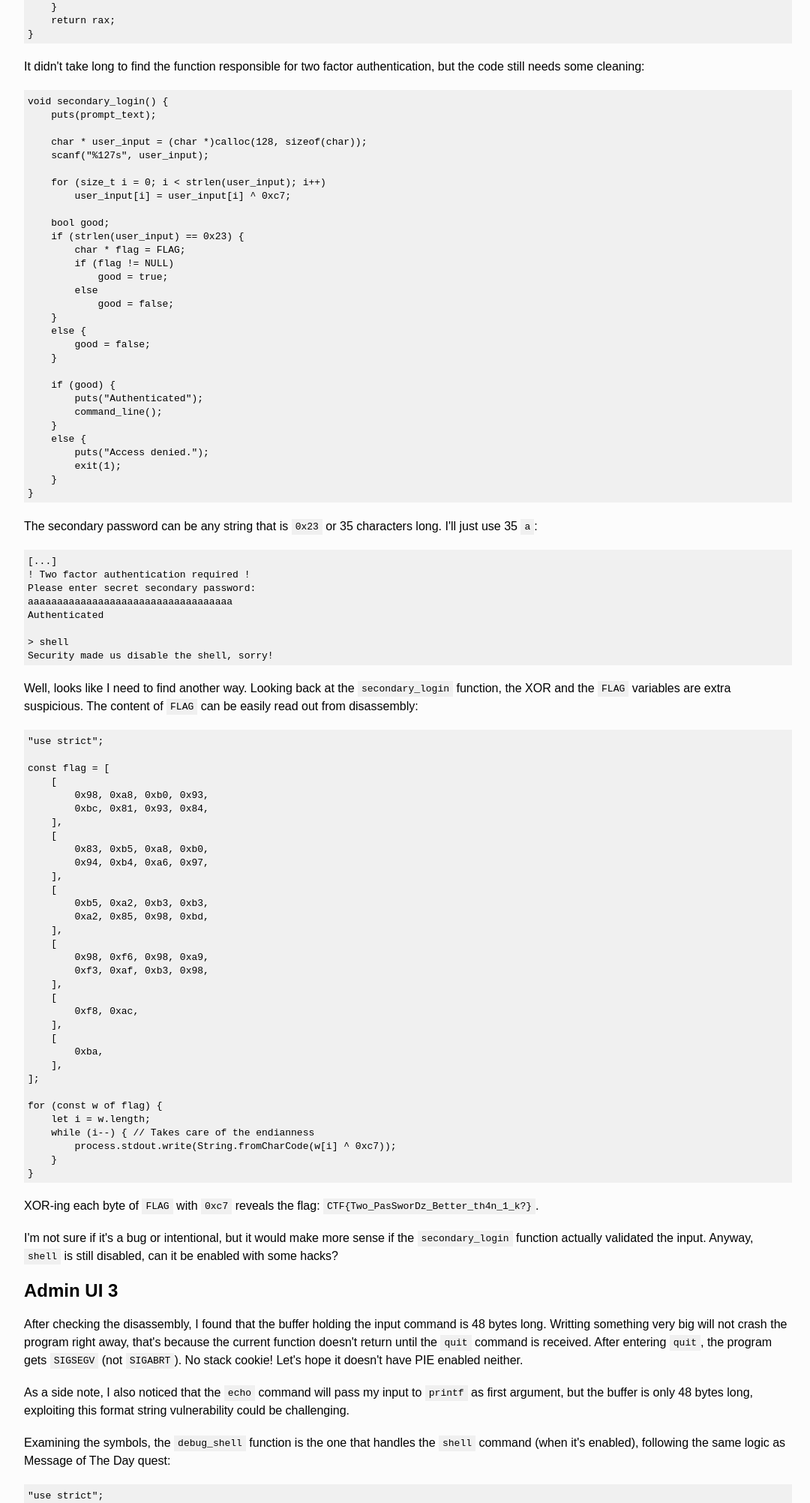
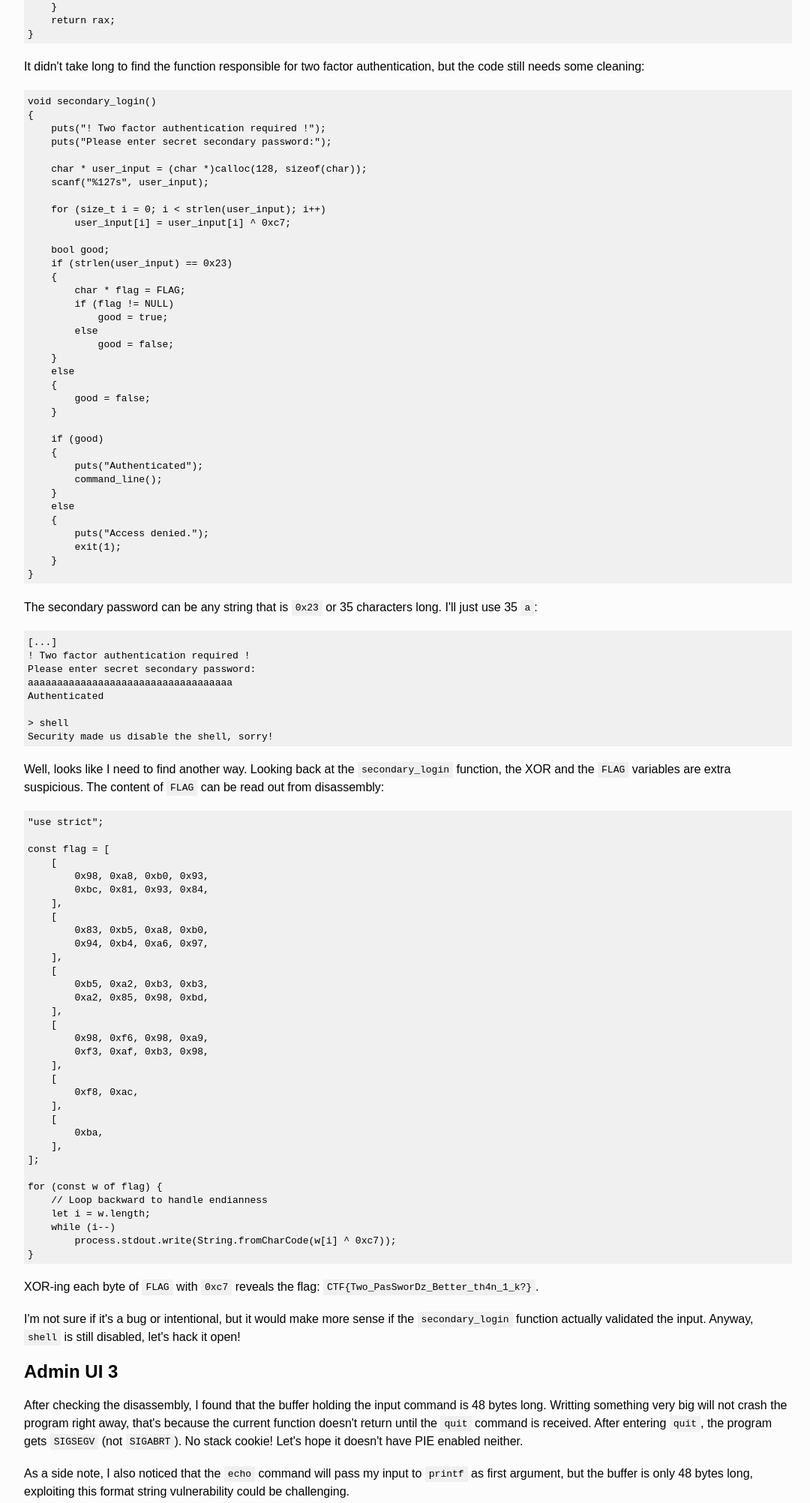
Before and after one commit to jspenguin2017/Blog, a website: page docs/Google_CTF_2018_3.html in a window 1280 px wide. Shown: the part 2881-4885 px from the top of the page at 75% size, without its empty margins (96-1176 px from the left). Drawn offline with Linux system fonts and the light colour scheme.

Commit message:
polish 3

```diff
--- a/docs/Google_CTF_2018_3.html
+++ b/docs/Google_CTF_2018_3.html
@@ -162,8 +162,10 @@ C style pseudocode from binary, let's try it:</p>
 </code></pre>
 <p>It didn't take long to find the function responsible for two factor
 authentication, but the code still needs some cleaning:</p>
-<pre><code>void secondary_login() {
-    puts(prompt_text);
+<pre><code>void secondary_login()
+{
+    puts("! Two factor authentication required !");
+    puts("Please enter secret secondary password:");
 
     char * user_input = (char *)calloc(128, sizeof(char));
     scanf("%127s", user_input);
@@ -172,22 +174,26 @@ authentication, but the code still needs some cleaning:</p>
         user_input[i] = user_input[i] ^ 0xc7;
 
     bool good;
-    if (strlen(user_input) == 0x23) {
+    if (strlen(user_input) == 0x23)
+    {
         char * flag = FLAG;
         if (flag != NULL)
             good = true;
         else
             good = false;
     }
-    else {
+    else
+    {
         good = false;
     }
 
-    if (good) {
+    if (good)
+    {
         puts("Authenticated");
         command_line();
     }
-    else {
+    else
+    {
         puts("Access denied.");
         exit(1);
     }
@@ -206,7 +212,7 @@ Security made us disable the shell, sorry!
 </code></pre>
 <p>Well, looks like I need to find another way. Looking back at the
 <code>secondary_login</code> function, the XOR and the <code>FLAG</code> variables are extra
-suspicious. The content of <code>FLAG</code> can be easily read out from disassembly:</p>
+suspicious. The content of <code>FLAG</code> can be read out from disassembly:</p>
 <pre><code class="JavaScript language-JavaScript">"use strict";
 
 const flag = [
@@ -235,17 +241,17 @@ const flag = [
 ];
 
 for (const w of flag) {
+    // Loop backward to handle endianness
     let i = w.length;
-    while (i--) { // Takes care of the endianness
+    while (i--)
         process.stdout.write(String.fromCharCode(w[i] ^ 0xc7));
-    }
 }
 </code></pre>
 <p>XOR-ing each byte of <code>FLAG</code> with <code>0xc7</code> reveals the flag:
 <code>CTF{Two_PasSworDz_Better_th4n_1_k?}</code>.</p>
 <p>I'm not sure if it's a bug or intentional, but it would make more sense if the
 <code>secondary_login</code> function actually validated the input. Anyway, <code>shell</code> is
-still disabled, can it be enabled with some hacks?</p>
+still disabled, let's hack it open!</p>
 <h2 id="adminui3">Admin UI 3</h2>
 <p>After checking the disassembly, I found that the buffer holding the input
 command is 48 bytes long. Writting something very big will not crash the
@@ -322,7 +328,7 @@ drwxr-xr-x 2 nobody nogroup   4096 Jun 18 08:25 patchnotes
 </code></pre>
 <p>And the third flag is <code>CTF{c0d3ExEc?W411_pL4y3d}</code>.</p>
 <h2 id="gatekeeper">Gatekeeper</h2>
-<p>Only a file named <code>gatekeeper</code> is insize the ZIP attachment, what's it?</p>
+<p>Only a file named <code>gatekeeper</code> is insize the ZIP attachment:</p>
 <pre><code>$ file gatekeeper
 gatekeeper: ELF 64-bit LSB shared object, x86-64, [...], not stripped
 $ ./gatekeeper
@@ -395,7 +401,7 @@ must be already in the database.</p>
 <p>After playing around with it a bit, I noticed that I can have <code>'</code> in artist
 name, which is later not escaped in choice 4. It's time to craft a query that
 would print the flag:</p>
-<pre><code class="SQL language-SQL">SELECT artist, song FROM media WHERE artist = '' UNION SELECT 'flag', oauth_token FROM oauth_tokens
+<pre><code class="SQL language-SQL">SELECT artist, song FROM media WHERE artist = '' UNION SELECT 'flag', oauth_token FROM oauth_tokens;
 </code></pre>
 <p>Putting into classic SQL Injection format:</p>
 <pre><code>' UNION SELECT 'flag', oauth_token FROM oauth_tokens; --
```
Also changed, not shown: src/pages/Google_CTF_2018_3.MD (+18 -12 lines).
